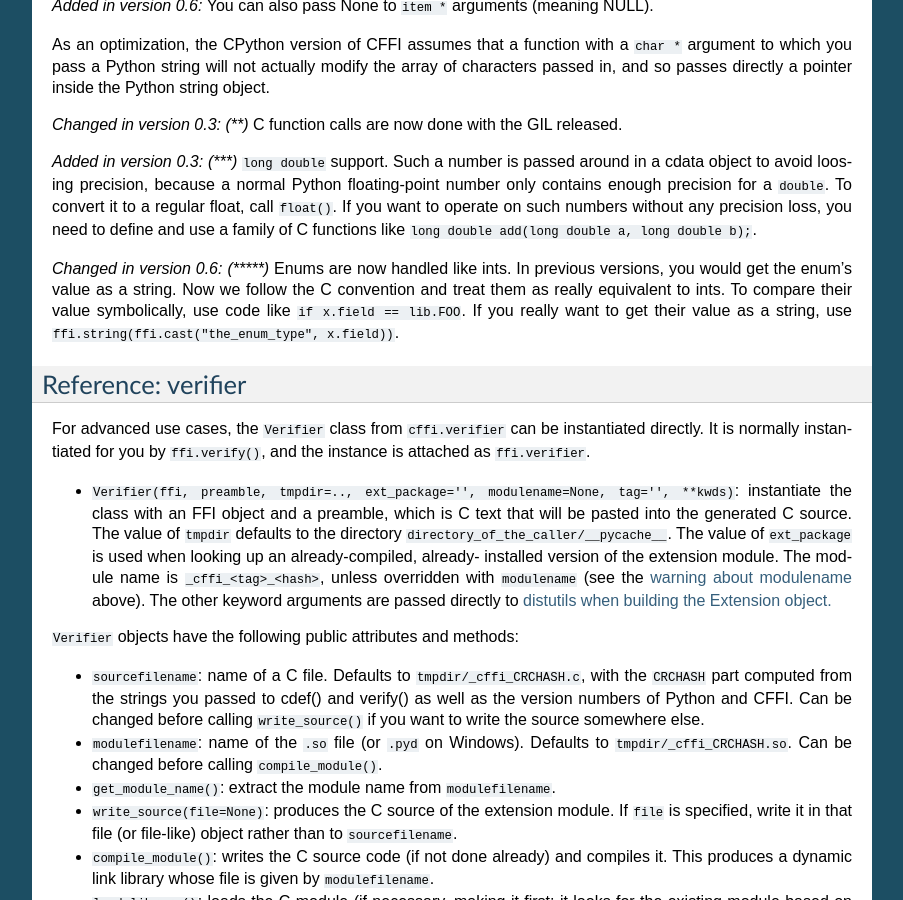
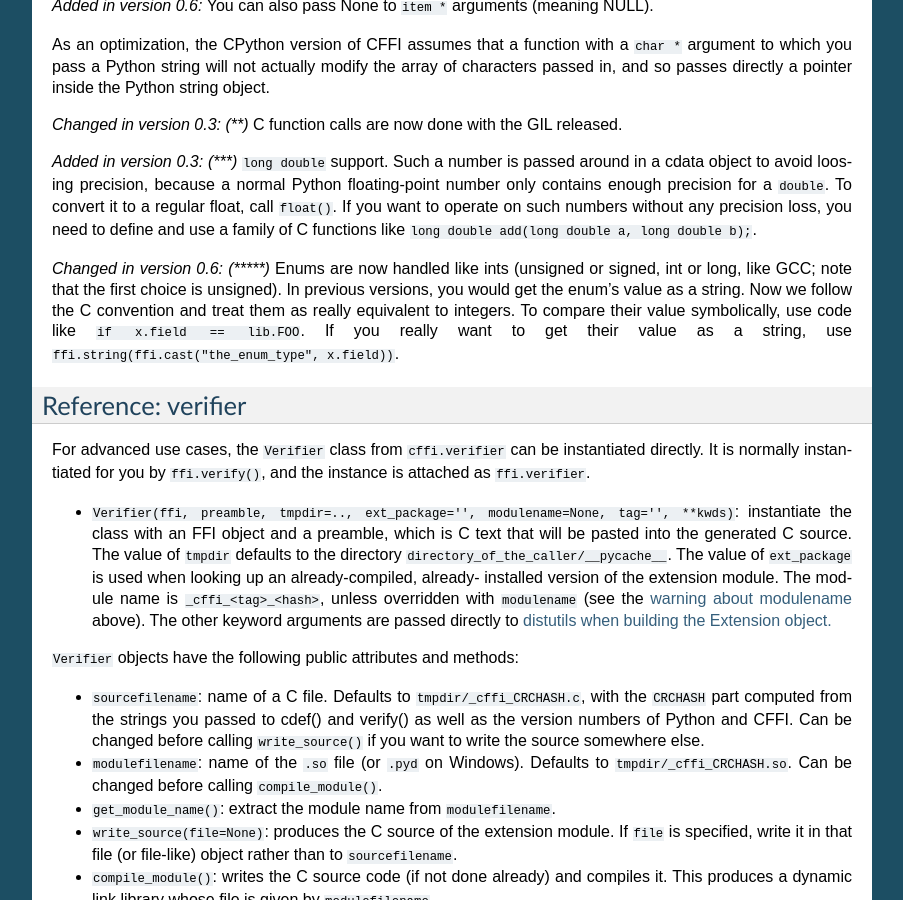
Before and after one commit to tharvik/cffi, a Sphinx documentation site: the page built from doc/source/index.rst, in a window 1280 px wide and 900 px high, scrolled down 17896 px. Shown: the whole window, without its empty margins (198-1101 px from the left). Built offline with Sphinx 7.4.7, drawn with Linux system fonts in a browser that asks for light colours.

Commit message:
More documentation

```diff
--- a/doc/source/index.rst
+++ b/doc/source/index.rst
@@ -1347,9 +1347,10 @@ a pointer inside the Python string object.
    functions like ``long double add(long double a, long double b);``.
 
 .. versionchanged:: 0.6
-   `(*****)` Enums are now handled like ints.  In previous versions,
-   you would get the enum's value as a string.  Now we follow the C
-   convention and treat them as really equivalent to ints.  To compare
+   `(*****)` Enums are now handled like ints (unsigned or signed, int or
+   long, like GCC; note that the first choice is unsigned).  In previous
+   versions, you would get the enum's value as a string.  Now we follow the C
+   convention and treat them as really equivalent to integers.  To compare
    their value symbolically, use code like ``if x.field == lib.FOO``.
    If you really want to get their value as a string, use
    ``ffi.string(ffi.cast("the_enum_type", x.field))``.
```
